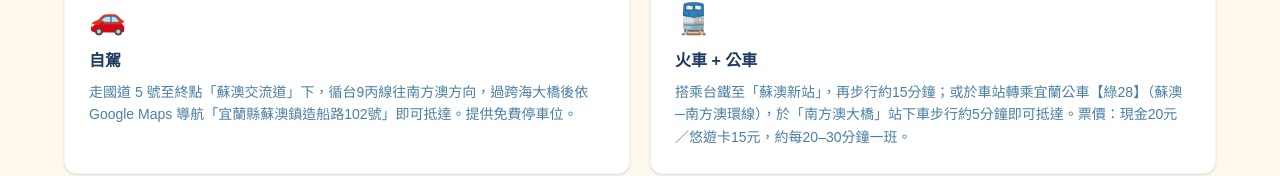
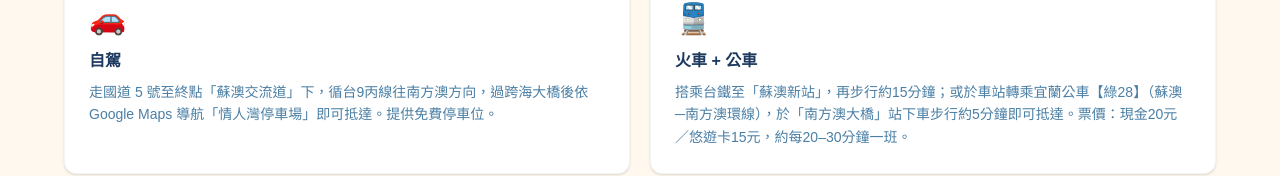
Before and after one commit to sean3193/loverbay, a Next.js app: page /loverbay/ in a window 1280 px wide. Shown: the part 8209-8385 px from the top of the page. Built offline with nearby package versions, Linux system fonts and the light colour scheme.

Commit message:
fix: 自駕導航目的地改為情人灣停車場（四語系）

```diff
--- a/src/app/page.tsx
+++ b/src/app/page.tsx
@@ -79,7 +79,7 @@ const T: Record<Lang, Record<string, string>> = {
     's7.n': '南方澳觀景台', 's7.d': '居高臨下俯瞰南方澳漁港與太平洋，夕陽時分景色醉人，是南方澳必訪打卡點', 's7.dist': '約 10 分鐘步行',
     's8.n': '七星嶺步道', 's8.d': '蘇澳最美健行步道，沿途七個觀景平台可遠眺龜山島、蘭陽平原與太平洋', 's8.dist': '約 10 分鐘車程',
     'tr.title': '怎麼來找我們',
-    't1.n': '自駕', 't1.d': '走國道 5 號至終點「蘇澳交流道」下，循台9丙線往南方澳方向，過跨海大橋後依 Google Maps 導航「宜蘭縣蘇澳鎮造船路102號」即可抵達。提供免費停車位。',
+    't1.n': '自駕', 't1.d': '走國道 5 號至終點「蘇澳交流道」下，循台9丙線往南方澳方向，過跨海大橋後依 Google Maps 導航「情人灣停車場」即可抵達。提供免費停車位。',
     't2.n': '火車 + 公車', 't2.d': '搭乘台鐵至「蘇澳新站」，再步行約15分鐘；或於車站轉乘宜蘭公車【綠28】（蘇澳─南方澳環線），於「南方澳大橋」站下車步行約5分鐘即可抵達。票價：現金20元／悠遊卡15元，約每20–30分鐘一班。',
     't3.n': '長途客運', 't3.d': '從台北可搭國光客運（1879線）直達南方澳站；或搭葛瑪蘭客運、首都客運至「蘇澳轉運站」，再轉乘【綠28】公車約10分鐘即可抵達。',
     't4.n': '包車 / 接送', 't4.d': '如需包車或接送服務，歡迎透過 LINE 詢問合作車行聯繫方式，我們協助安排。',
@@ -165,7 +165,7 @@ const T: Record<Lang, Record<string, string>> = {
     's7.n': 'Nanfang\'ao Observation Deck', 's7.d': 'Panoramic overlook of the fishing port and Pacific Ocean — magical at golden hour', 's7.dist': '~10 min walk',
     's8.n': 'Qixingling Hiking Trail', 's8.d': 'Seven scenic platforms with sweeping views of Guishan Island, Lanyang Plain, and the ocean', 's8.dist': '~10 min drive',
     'tr.title': 'Getting Here',
-    't1.n': 'Self-Drive', 't1.d': 'Take National Freeway 5 to the last exit "Suao Interchange", follow Rt. 9C toward Nanfang\'ao, cross the Nanfang\'ao Bridge, then navigate to "No.102, Zaochuan Rd., Su-ao". Free parking available.',
+    't1.n': 'Self-Drive', 't1.d': 'Take National Freeway 5 to the last exit "Suao Interchange", follow Rt. 9C toward Nanfang\'ao, cross the Nanfang\'ao Bridge, then navigate to "情人灣停車場 (Lovers Bay Parking)". Free parking available.',
     't2.n': 'Train + Bus', 't2.d': 'Take TRA to "Suao New Station", then walk ~15 min or transfer to Green Route 28 bus (Suao–Nanfang\'ao loop) and alight at "Nanfang\'ao Bridge" stop (~5 min walk). Fare: NT$20 cash / NT$15 EasyCard. Buses run every 20–30 min.',
     't3.n': 'Long-Distance Bus', 't3.d': 'From Taipei, take Kuokuang Bus (Route 1879) directly to Nanfang\'ao. Or take Kamalan/Capital Bus to "Suao Transfer Station", then transfer to Green 28 bus (~10 min ride).',
     't4.n': 'Charter / Pickup', 't4.d': 'Need a ride? Message us on LINE and we\'ll help arrange a driver.',
@@ -251,7 +251,7 @@ const T: Record<Lang, Record<string, string>> = {
     's7.n': '南方澳展望台', 's7.d': '漁港と太平洋を一望できる展望台。夕暮れ時は息をのむ絶景が広がります', 's7.dist': '徒歩約10分',
     's8.n': '七星嶺ハイキングコース', 's8.d': '7つの展望スポットから亀山島・蘭陽平原・太平洋を見渡す蘇澳随一のトレイル', 's8.dist': '車で約10分',
     'tr.title': 'アクセス方法',
-    't1.n': '自家用車', 't1.d': '国道5号の終点「蘇澳IC」を降り、台9丙線を南方澳方面へ。南方澳大橋を渡り「造船路102号」へナビ設定。無料駐車場完備。',
+    't1.n': '自家用車', 't1.d': '国道5号の終点「蘇澳IC」を降り、台9丙線を南方澳方面へ。南方澳大橋を渡り「情人灣停車場」でナビ設定。無料駐車場完備。',
     't2.n': '電車 + バス', 't2.d': '台鉄「蘇澳新駅」下車後、徒歩約15分。またはグリーン28バス（蘇澳─南方澳環線）に乗り「南方澳大橋」停留所で下車（徒歩約5分）。運賃：現金20元／ICカード15元、約20〜30分間隔で運行。',
     't3.n': '長距離バス', 't3.d': '台北からは国光客運（1879線）で南方澳まで直行可能。またはカマラン客運・首都客運で「蘇澳転運站」下車後、グリーン28バスに乗り換え（約10分）。',
     't4.n': 'チャーター / 送迎', 't4.d': '送迎をご希望の場合はLINEにてご連絡ください。手配をお手伝いします。',
@@ -337,7 +337,7 @@ const T: Record<Lang, Record<string, string>> = {
     's7.n': '난팡아오 전망대', 's7.d': '어항과 태평양을 내려다보는 전망대. 황금빛 석양이 물드는 시간이 특히 아름답습니다', 's7.dist': '도보 약 10분',
     's8.n': '치싱링 하이킹 코스', 's8.d': '7개의 전망 포인트에서 구이산섬, 란양평원, 태평양을 한눈에 볼 수 있는 쑤아오 최고의 트레일', 's8.dist': '차로 약 10분',
     'tr.title': '오시는 방법',
-    't1.n': '자가용', 't1.d': '국도 5호선 종점 「쑤아오 IC」에서 내려 대만 9丙선을 따라 난팡아오 방면으로 진행. 난팡아오 대교를 건너 「자오촨로 102호」로 내비게이션. 무료 주차 가능.',
+    't1.n': '자가용', 't1.d': '국도 5호선 종점 「쑤아오 IC」에서 내려 대만 9丙선을 따라 난팡아오 방면으로 진행. 난팡아오 대교를 건너 「情人灣停車場」으로 내비게이션. 무료 주차 가능.',
     't2.n': '기차 + 버스', 't2.d': '대만철도 「쑤아오 신역」 하차 후 도보 약 15분. 또는 그린 28번 버스（쑤아오─난팡아오 순환선）로 「난팡아오 대교」 정류장 하차 후 도보 약 5분. 요금: 현금 20위안 / 교통카드 15위안, 약 20~30분 간격 운행.',
     't3.n': '장거리 버스', 't3.d': '타이베이에서 국광버스（1879번）로 난팡아오 직행 가능. 또는 까마란·수도버스로 「쑤아오 환승터미널」 하차 후 그린 28번 버스 환승（약 10분）.',
     't4.n': '전세 차량 / 픽업', 't4.d': '픽업 서비스가 필요하시면 LINE으로 문의해 주세요. 차량 수배를 도와드립니다.',
```
